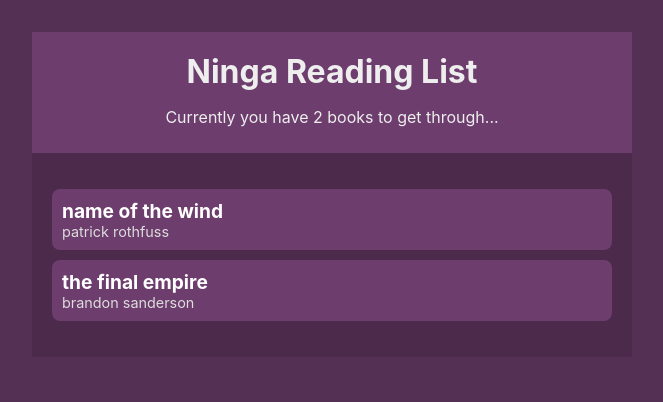
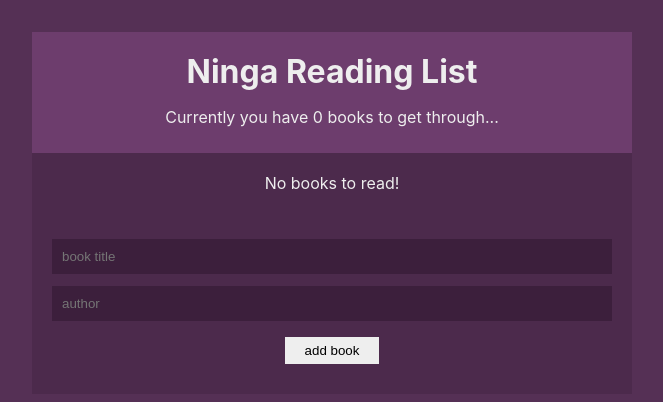
Before and after one commit to Aceba1/React-Basics-ReadingList, a React (Create React App) app in the folder client/: page / in a window 1280 px wide. Shown: the top 402 px of the page, without its empty margins (308-971 px from the left). Built offline with nearby package versions, Linux system fonts and the light colour scheme.

Commit message:
Rework to use dispatch, push updated components, more styling
whoops

```diff
--- a/client/src/App.js
+++ b/client/src/App.js
@@ -2,6 +2,7 @@ import React from 'react';
 
 import NavBar from './components/NavBar';
 import BookList from './components/BookList'
+import NewBookForm from './components/BookForm'
 
 import BookContextProvider from './contexts/BookContext';
 
@@ -11,6 +12,7 @@ function App() {
       <BookContextProvider>
         <NavBar />
         <BookList />
+        <NewBookForm />
       </BookContextProvider>
     </div>
   );
--- a/client/src/components/BookDetails.js
+++ b/client/src/components/BookDetails.js
@@ -2,9 +2,9 @@ import React, { useContext } from 'react'
 import { BookContext } from '../contexts/BookContext'
 
 export default function BookDetails(props) {
-  const {removeBook} = useContext(BookContext);
+  const {dispatch} = useContext(BookContext);
   return (
-    <li onClick={() => removeBook(props.book.id)}>
+    <li onClick={() => dispatch({type:'REMOVE_BOOK', id:props.book.id})}>
       <div className="title">{props.book.title}</div>
       <div className="author">{props.book.author}</div>
     </li>
--- a/client/src/components/BookForm.js
+++ b/client/src/components/BookForm.js
@@ -0,0 +1,25 @@
+import React, { useContext, useState } from 'react'
+import { BookContext } from '../contexts/BookContext'
+
+export default function NewBookForm(props) {
+  const {dispatch} = useContext(BookContext);
+  const [title, setTitle] = useState('');
+  const [author, setAuthor] = useState('');
+
+  const handleSubmit = e => {
+    e.preventDefault();
+    dispatch({type: 'ADD_BOOK', book: {title, author}});
+    setTitle('');
+    setAuthor('');
+  }
+
+  return (
+    <form onSubmit={handleSubmit}>
+      <input type="text" placeholder="book title" value={title}
+        onChange={e => setTitle(e.target.value)} required />
+      <input type="text" placeholder="author" value={author}
+        onChange={e => setAuthor(e.target.value)} required />
+      <input type="submit" value="add book" />
+    </form>
+  )
+}
--- a/client/src/contexts/BookContext.js
+++ b/client/src/contexts/BookContext.js
@@ -1,24 +1,14 @@
-import React, { createContext, useState } from 'react';
+import React, { createContext, useReducer } from 'react';
+import bookReducer from '../reducers/bookReducer';
 
 export const BookContext = createContext();
 
 
 function BookContextProvider(props) {
-  const [books, setBooks] = useState([
-    {title: 'name of the wind', author: 'patrick rothfuss', id: 1},
-    {title: 'the final empire', author: 'brandon sanderson', id: 2},
-  ]);
-
-  const addBook = (title, author) => {
-    setBooks([...books, {title, author, id: books.length}])
-  }
-
-  const removeBook = (id) => {
-    setBooks(books.filter(book => book.id !== id));
-  }
+  const [books, dispatch] = useReducer(bookReducer, []);
 
   return (
-    <BookContext.Provider value={{books, addBook, removeBook}}>
+    <BookContext.Provider value={{books, dispatch}}>
       {props.children}
     </BookContext.Provider>
   )
--- a/client/src/index.css
+++ b/client/src/index.css
@@ -38,7 +38,7 @@ nav ul li {
 }
 .book-list {
   padding: 20px;
-  margin-bottom: 20px;
+  /* margin-bottom: 20px; */
 }
 .book-list ul {
   padding: 0;
@@ -70,3 +70,25 @@ nav ul li {
   margin: 20px;
   text-align: center;
 }
+
+form {
+  padding: 20px;
+}
+
+input[type='text'] {
+  width: 100%;
+  padding: 10px;
+  box-sizing: border-box;
+  margin: 6px 0;
+  background: #3c1f3c;;
+  color: #fff;
+  border: 0;
+}
+
+input[type='submit'] {
+  margin: 10px auto;
+  background: #eee;
+  border: 0;
+  padding: 6px 20px;
+  display: block;
+}
--- /dev/null
+++ b/client/src/reducers/bookReducer.js
@@ -0,0 +1,15 @@
+export default function bookReducer(state, action) {
+  switch(action.type) {
+    case "ADD_BOOK":
+      const id = state.length !== 0 ? state[state.length-1].id + 1 : 0;
+      return [...state, {
+        title: action.book.title,
+        author: action.book.author,
+        id: id
+      }]
+    case "REMOVE_BOOK":
+      return state.filter(book => book.id !== action.id);
+    default:
+      return state;
+  }
+}
```
